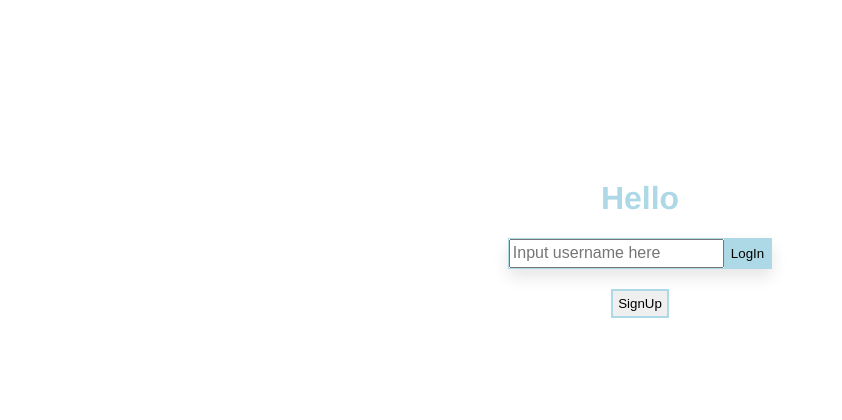
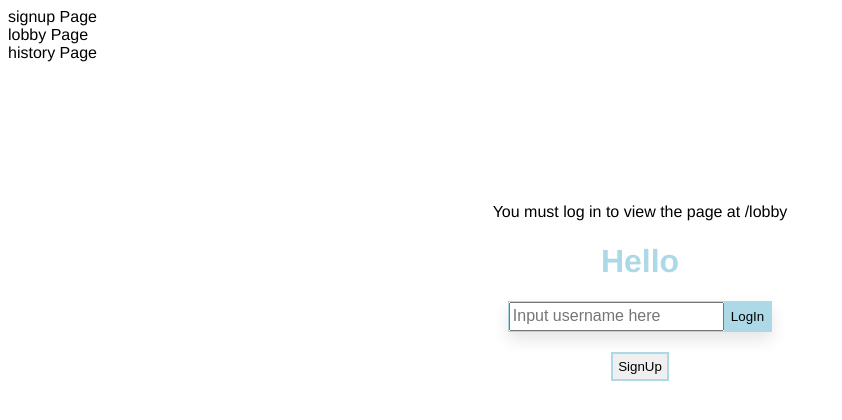
Before and after one commit to sonrisacc/ChatterBox, a React app: page / in a window 1280 px wide. Shown: the top 420 px of the page, without its empty margins (0-842 px from the left). Built offline with nearby package versions, Linux system fonts and the light colour scheme; no server answers.

Commit message:
Init route protection

```diff
--- a/src/components/App.jsx
+++ b/src/components/App.jsx
@@ -1,5 +1,5 @@
-import React, { Component } from 'react';
-import { BrowserRouter, Route, Switch } from 'react-router-dom';
+import React from 'react';
+import { BrowserRouter as Router, Route, Link, Switch } from 'react-router-dom';
 import { Provider } from 'react-redux';
 import store from '../store/store';
 import Landing from './Landing';
@@ -7,25 +7,33 @@ import Lobby from './Lobby';
 import Signup from './Signup';
 import PageNotFound from './PageNotFound';
 import Chathistory from './Chathistory';
+import PrivateRoute from './PrivateRoute';
 
-class App extends Component {
-  render() {
-    return (
-      <BrowserRouter>
+const App = () => (
+  <Router>
     <Provider store={store}>
-          <div className="app">
+      <div className="for production">
+        <ul>
+          <li>
+            <Link to="/signup">signup Page</Link>
+          </li>
+          <li>
+            <Link to="/lobby">lobby Page</Link>
+          </li>
+          <li>
+            <Link to="/history">history Page</Link>
+          </li>
+        </ul>
         <Switch>
           <Route exact path="/" component={Landing} />
           <Route path="/signup" component={Signup} />
-              <Route path="/lobby" component={Lobby} />
-              <Route path="/history" component={Chathistory} />
+          <PrivateRoute path="/lobby" component={Lobby} />
+          <PrivateRoute path="/history" component={Chathistory} />
           <Route component={PageNotFound} />
         </Switch>
       </div>
     </Provider>
-      </BrowserRouter>
+  </Router>
 );
-  }
-}
 
 export default App;
--- a/src/components/Landing.jsx
+++ b/src/components/Landing.jsx
@@ -1,14 +1,14 @@
 import React, { Component } from 'react';
-// import React from 'react';
 import { connect } from 'react-redux';
-import { Link } from 'react-router-dom';
+import { Link, Redirect } from 'react-router-dom';
 import { setLoginUserName, getApiDetails } from '../actions/actionCreators';
 import { checkUserNameExistence } from '../utli/httpHelpers';
 import { emitNewUser } from '../utli/socketHelpers';
 
 class Landing extends Component {
   state = {
-    userNameInput: ''
+    userNameInput: '',
+    redirectToReferrer: false
   };
 
   handleChange = event => {
@@ -29,16 +29,32 @@ class Landing extends Component {
       if (data !== null) {
         this.props.handleLoginUserNameChange(data.username);
         this.props.handleGetApiDetails();
-        this.goToLobby();
+        this.setState({ redirectToReferrer: true });
+        // setTimeout(this.goToLobby, 1000);
       } else if (data === null) {
         this.goToSignUp();
       }
     });
   };
 
+  renderHistoryPath = from => (
+    <div>
+      <p>You must log in to view the page at {from.pathname}</p>
+    </div>
+  );
+
   render() {
+    const { from } = this.props.location.state || {
+      from: { pathname: '/lobby' }
+    };
+    const { redirectToReferrer } = this.state;
+
+    if (redirectToReferrer) {
+      return <Redirect to={from.pathname} />;
+    }
     return (
       <div className="landing">
+        {this.renderHistoryPath(from)}
         <h1 className="welcome">Hello {this.state.userNameInput}</h1>
         <div className="landing-wrapper">
           <input
--- a/src/components/Lobby.jsx
+++ b/src/components/Lobby.jsx
@@ -1,6 +1,6 @@
 import React, { Component } from 'react';
 import { connect } from 'react-redux';
-import { getApiDetails } from '../actions/actionCreators';
+import { setLoginUserName, getApiDetails } from '../actions/actionCreators';
 
 import MessageCard from './MessageCard';
 import Header from './Header';
@@ -51,6 +51,7 @@ class Lobby extends Component {
 
   handleLogOut = () => {
     emitUserLeft(this.props.loginUsername);
+    this.props.handleLoginUserNameChange(null);
     this.props.history.push('/');
   };
 
@@ -86,6 +87,9 @@ const mapStateToProps = state => ({
 });
 
 const mapDispatchToProps = dispatch => ({
+  handleLoginUserNameChange(username) {
+    dispatch(setLoginUserName(username));
+  },
   handleGetApiDetails() {
     dispatch(getApiDetails());
   }
--- /dev/null
+++ b/src/components/PrivateRoute.jsx
@@ -0,0 +1,28 @@
+import React from 'react';
+import { Route, Redirect } from 'react-router-dom';
+import { connect } from 'react-redux';
+
+const PrivateRoute = ({ component: Component, loginUsername, ...rest }) => (
+  <Route
+    {...rest}
+    render={props =>
+      // console.log('PrivateRoute', { ...rest });
+      loginUsername ? (
+        <Component {...props} />
+      ) : (
+        <Redirect
+          to={{
+            pathname: '/',
+            state: { from: props.location }
+          }}
+        />
+      )
+    }
+  />
+);
+
+const mapStateToProps = state => ({
+  loginUsername: state.loginUsername
+});
+
+export default connect(mapStateToProps)(PrivateRoute);
```
Lines whose indentation alone changed are shown as unchanged.
